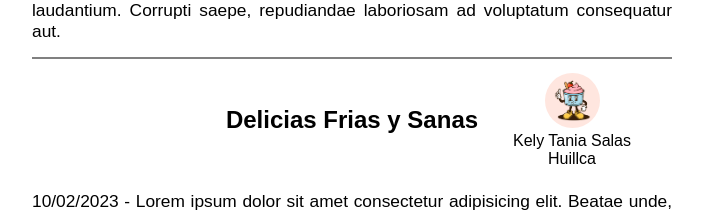
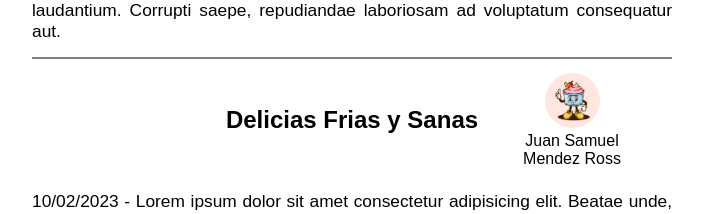
Before and after one commit to CBSebastian-Flores/Examenes-DesarrolloWeb, a plain HTML site: page EV-Parcial/blog.html in a window 1280 px wide. Shown: the part 1487-1701 px from the top of the page, without its empty margins (288-991 px from the left). Drawn offline with Linux system fonts and the light colour scheme.

Commit message:
nombre en blog

```diff
--- a/EV-Parcial/blog.html
+++ b/EV-Parcial/blog.html
@@ -55,7 +55,7 @@
                     <h2 class="titulo-contenido">Delicias Frias y Sanas</h2>
                     <div class="creador">
                         <img src="./img/logo-user-2.jpg" alt="logo-user" width="55px">
-                        <p>Kely Tania Salas Huillca</p>
+                        <p>Juan Samuel Mendez Ross</p>
                     </div>
                 </div>
                 <div class="texto">
```
